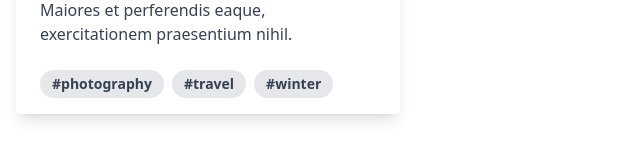
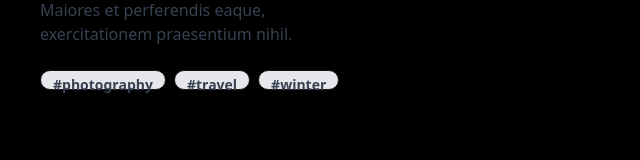
Before and after one commit to fractalcounty/links, a Nuxt app: page / in a window 1280 px wide. Shown: the part 406-566 px from the top of the page, without its empty margins (0-640 px from the left). Built offline with nearby package versions, Linux system fonts and the light colour scheme.

Commit message:
Fixed tailwind config, again

```diff
--- /dev/null
+++ b/tailwind.config.ts
@@ -0,0 +1,11 @@
+import type { Config } from 'tailwindcss';
+import daisyui from 'daisyui';
+
+export default <Partial<Config>>{
+  theme: {},
+  content: [],
+  plugins: [daisyui],
+  daisyui: {
+    themes: ['black'],
+  },
+};
```
